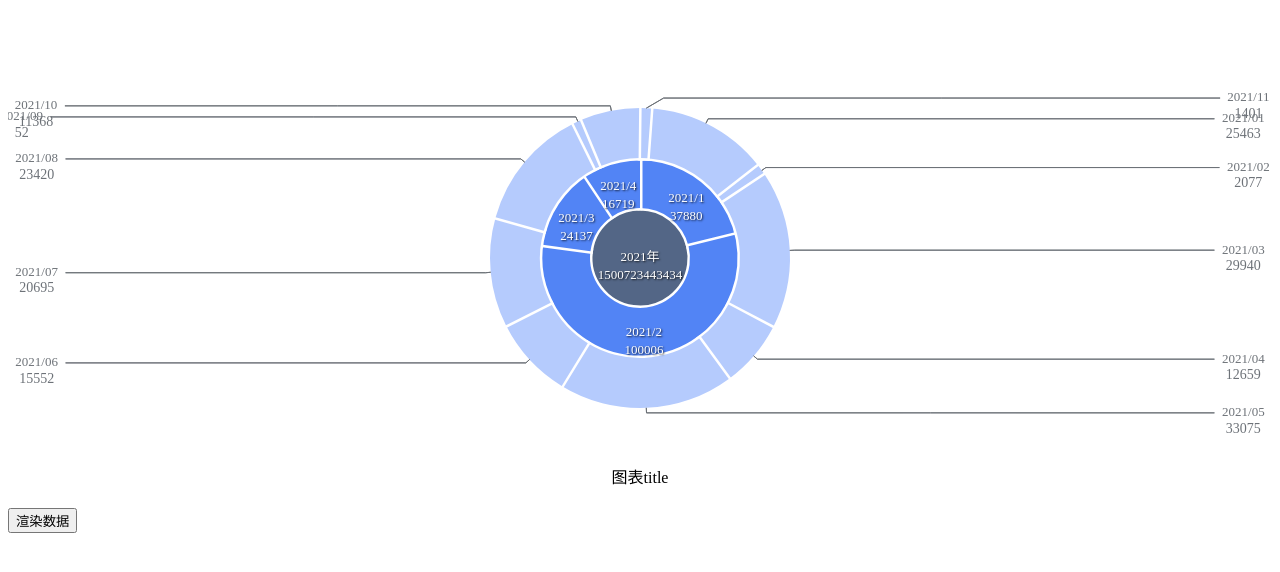
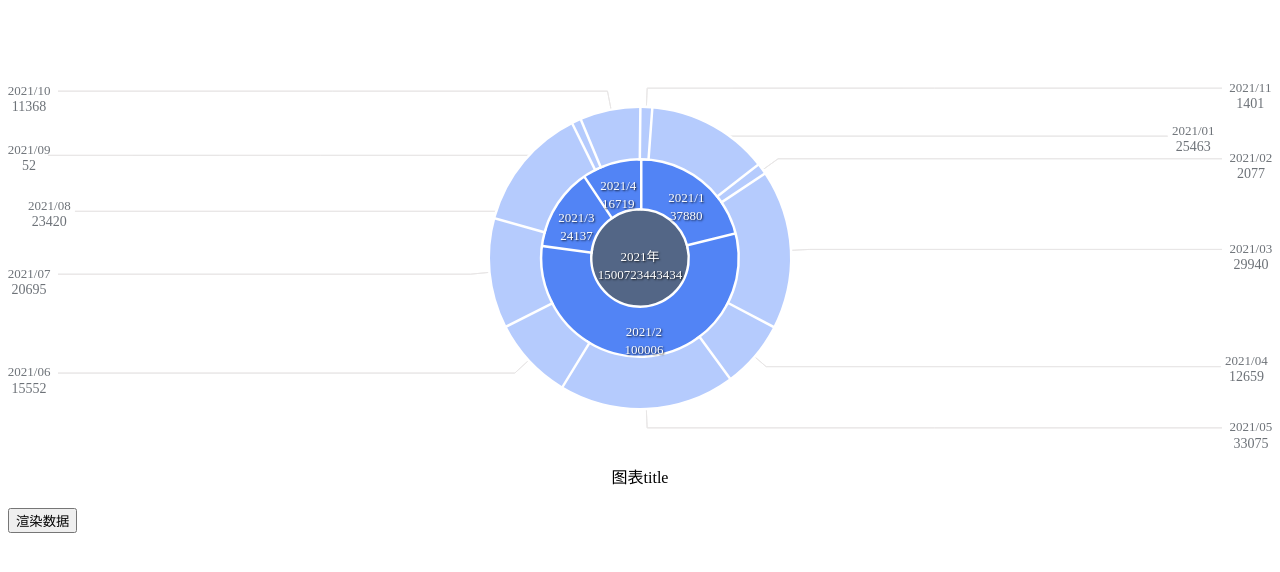
Before and after one commit to dwqdaiwenqi/simple-sunburst-chart, a website: page demo/index.html in a window 1280 px wide. Drawn offline with Linux system fonts and the light colour scheme.

Commit message:
test: interactive points

```diff
--- /dev/null
+++ b/src/common/intersectionPoint.js
@@ -0,0 +1,74 @@
+const intersectionPoint = (e) => {
+  // p0 + v1*t1 = p2 + v2*t2
+
+  // e[0].x1 + e[0].dir.x * t1 = e[1].x1 + e[1].dir.x * t2;
+  // e[0].y1 + e[0].dir.y * t1 = e[1].y1 + e[1].dir.y * t2;
+
+  // e[0].dir.x * t1 - e[1].dir.x * t2 = e[1].x1 - e[0].x1;
+  // e[0].dir.y * t1 - e[1].dir.y * t2 = e[1].y1 - e[0].y1;
+
+  //
+  //  a b          t1          e
+  //  c d          t2          f
+  let mat = {
+    a: e[0].dir.x,
+    b: -e[1].dir.x,
+    c: e[0].dir.y,
+    d: -e[1].dir.y,
+
+    e: e[1].x1 - e[0].x1,
+    f: e[1].y1 - e[0].y1
+  };
+
+  //Dx
+  let DxMat = {
+    ...mat,
+    a: mat.e,
+    c: mat.f
+  };
+  //Dy
+  let DyMat = {
+    ...mat,
+    b: mat.e,
+    d: mat.f
+  };
+
+  //D ad-cb
+  let D = mat.a * mat.d - mat.c * mat.b;
+  let Dx = DxMat.a * DxMat.d - DxMat.c * DxMat.b;
+  let Dy = DyMat.a * DyMat.d - DyMat.c * DyMat.b;
+  let intersect = {
+    x: 0,
+    y: 0
+  };
+  let msg = ''
+  if (D === 0) {
+    msg = 'no solution'
+  } else {
+    let [t1, t2] = [Dx / D, Dy / D];
+
+    if (t1 < 0 || t2 < 0) {
+      msg = 'no intersection point'
+    }
+
+    if (t1 > 0 && t2 > 0) {
+      msg = 'intersection！'
+    }
+    intersect = {
+      t1,
+      t2,
+      x: e[0].x1 + e[0].dir.x * t1,
+      y: e[0].y1 + e[0].dir.y * t1,
+      intersectionExist:true
+    };
+  }
+
+  return {
+    ...intersect,
+    msg
+  };
+};
+
+// let intersect = intersectionPoint([e[0], e[1]]);
+
+export default intersectionPoint
--- a/src/index.js
+++ b/src/index.js
@@ -8,7 +8,8 @@ import {
 } from './common/index.js'
 
 import {Stage,Text,Ring,Line,Circle} from './render/index.js'
-
+import Vec from './common/vector.js'
+import intersectionPoint from './common/intersectionPoint.js'
 const processData = ({ data, min }) => {
   const make = data.map((arr) => {
     const sumVal = arr.reduce(
@@ -43,6 +44,7 @@ const createTooltip = ()=> {
   return $tooltip
 }
 
+
 const createChartTitle = ({text,x,y,size,color}={})=>{
   const $title = document.createElement('div')
   $title.style.cssText = `
@@ -58,6 +60,14 @@ const createChartTitle = ({text,x,y,size,color}={})=>{
   return $title
 }
 
+
+const Depth = {
+  bounding:0,
+  line:1,
+  overlap:2,
+  ring:3,
+  text:4
+}
 
 export default function SunburstChart(config) {
 
@@ -81,6 +91,7 @@ export default function SunburstChart(config) {
       if (y > bottom) node.y = bottom;
     },
     _handleCollision(){
+
       const outerRings = this._rings.filter(n=>n.depth===config.data.length-1)
 
       outerRings.forEach((o1, i) => {
@@ -89,49 +100,14 @@ export default function SunburstChart(config) {
           let o2 = outerRings[j].boundingCircle
           let centerAxis = new Vec(o2.x - o1.x, o2.y - o1.y);
           let centerAxisLength = centerAxis.clone().length();
-            let minDist = (o1.radius + o2.radius)+5
+          let minDist = (o1.radius + o2.radius) + 15
 
-            if (centerAxisLength < minDist) {
-              let diff = centerAxis.clone().setLength((centerAxisLength - minDist)*.5)
+          if (centerAxisLength<minDist) {
 
             {
-                let [labelName,labelValue,line1,line2,boundingCircle] = [
-                  o2.parent.findChild({name:'labelName'})[0],
-                  o2.parent.findChild({name:'labelValue'})[0],
-                  o2.parent.findChild({name:'line1'})[0],
-                  o2.parent.findChild({name:'line2'})[0],
-                  o2.parent.findChild({name:'boundingCircle'})[0]
-                ]
 
-                const { normalize } = o2.parent.getMiddleOfEdge();
+              let diff = centerAxis.clone().setLength((centerAxisLength - minDist)*1)
 
-                const dir = sign(normalize.x);
-
-                const labelNameHeight = labelName.getHeight()
-
-                this._constrain(labelName,boundingCircle.radius)
-
-                labelName.x += diff.x*-1
-                labelName.y += diff.y*-1
-
-                labelValue.x = labelName.x
-                labelValue.y = labelName.y+labelNameHeight*1.1
-
-                boundingCircle.x = labelName.x
-                boundingCircle.y = labelName.y
-
-                line1.x2 = labelName.x - line1.dir().x*(boundingCircle.radius+10)
-                line1.y2 = labelName.y - line1.dir().y*(boundingCircle.radius+10)
-
-
-                line2.x1 = line1.x2
-                line2.y1 = line1.y2
-                line2.x2 = line1.x2 + dir*10
-                line2.y2 = line1.y2
-
-              }
-
-              {
               let [labelName,labelValue,line1,line2,boundingCircle] = [
                 o1.parent.findChild({name:'labelName'})[0],
                 o1.parent.findChild({name:'labelValue'})[0],
@@ -139,36 +115,64 @@ export default function SunburstChart(config) {
                 o1.parent.findChild({name:'line2'})[0],
                 o1.parent.findChild({name:'boundingCircle'})[0]
               ]
-                const labelNameHeight = labelName.getHeight()
 
               const { normalize } = o2.parent.getMiddleOfEdge();
 
               const dir = sign(normalize.x);
 
-                labelName.x += diff.x
-                labelName.y += diff.y
+              boundingCircle.x += diff.x*1
+              boundingCircle.y += diff.y*1
 
-                this._constrain(labelName,boundingCircle.radius)
+              // // console.log('boundingCircle.x',boundingCircle.x,boundingCircle.y)
+
+              this._constrain(boundingCircle,boundingCircle.radius)
+
+              labelName.x = boundingCircle.x
+              labelName.y = boundingCircle.y-5
 
               labelValue.x = labelName.x
-                labelValue.y = labelName.y+labelNameHeight*1.1
+              labelValue.y = labelName.y + 16
 
-                boundingCircle.x = labelName.x
-                boundingCircle.y = labelName.y
 
-                line1.x2 = labelName.x - line1.dir().x*(boundingCircle.radius+10)
-                line1.y2 = labelName.y - line1.dir().y*(boundingCircle.radius+10)
+              line2.x1 = line2.x1
+              line2.y1 = boundingCircle.y
+              line2.x2 = boundingCircle.x - dir*boundingCircle.radius
+              line2.y2 = boundingCircle.y
 
-                line2.x1 = line1.x2
-                line2.y1 = line1.y2
-                line2.x2 = line1.x2 + dir*10
-                line2.y2 = line1.y2
 
+              line1.x1 = line1.x1
+              line1.y1 = line1.y1
+              line1.x2 = line1.x2
+              line1.y2 = line1.y2
+
+              // /line2 line1 intersection
+
+              let interactive = intersectionPoint([
+                line1,line2
+              ])
+
+              if(interactive.intersectionExist){
+                let fac = Math.asin(line1.dir.clone().cross(new Vec(1,0)))/PI*180
+
+                if(abs(fac) < 5){
+                  line1.x2 = line2.x1
+                  line1.y2 = line2.y1
+                }else{
+                  line1.x2 = interactive.x
+                  line1.y2 = interactive.y
+
+                  line2.x1 = interactive.x
+                  line2.y1 = interactive.y
+                }
+              }
+
+            }
 
           }
         }
-        }
       });
+
+
     },
     clear(){
       this.stage.clear()
@@ -178,91 +182,7 @@ export default function SunburstChart(config) {
     updateTitle(title){
       this.$title.innerHTML = title
     },
-    updatePos(){
-
-      this._rings.forEach(o=>{
-        let [labelName,labelValue,line,line2] = [
-          o.findChild({name:'labelName'})[0],
-          o.findChild({name:'labelValue'})[0],
-          o.findChild({name:'line1'})[0],
-          o.findChild({name:'line2'})[0],
-        ]
-
-        o.x = config.x
-        o.y = config.y
-
-
-        const { x, y } = o.getCenterPo();
-
-        if (o.depth !==config.data.length-1) {
-          labelName.x = x
-          labelName.y = y
-
-          labelValue.x = labelName.x
-          labelValue.y = labelName.y + 18
-        }
-
-
-        if (o.depth === config.data.length-1) {
-            const { x: x1, y: y1, normalize } = o.getMiddleOfEdge();
-
-            line.x1 = x1
-            line.y1 = y1
-            line.x2 = x1  + normalize.x * 10
-            line.y2 = x1  + normalize.y * 10
-
-            if(config.processLine){
-              const {length,axis} = config.processLine(
-                {...o.userParams},
-                {...normalize},
-                (vec,rad)=>{
-                  const c = Math.cos(rad),
-                    s = Math.sin(rad);
-
-                  const x = vec.x - 0;
-                  const y = vec.y - 0;
-
-                  return {
-                    x:x * c - y * s + 0,
-                    y:x * s + y * c + 0
-                  }
-                }
-              )
-
-              line.x2 = x1 + axis.x *length
-              line.y2 = y1 + axis.y *length
-            }
-
-
-            const dir = sign(normalize.x);
-            const labelNameWidth = labelName.getWidth()
-            const labelValueWidth = labelValue.getWidth()
-
-            const lableOffset = (labelNameWidth+labelValueWidth)*.9
-
-            const targetX =
-            dir > 0
-              ? this.stage.getViewportWidth()-lableOffset
-              : lableOffset
-            const diffX = targetX - line.x2;
-
-            line2.x1 = line.x2
-            line2.y1 = line.y2
-
-            line2.x2 = line.x2+ diffX
-            line2.y2 = line.y2
-
-            // const labelNameWidth = labelName.getWidth()
-            labelName.x = line2.x2 + dir*(labelNameWidth*.8)
-            labelName.y = line2.y2
-
-            labelValue.x = labelName.x
-            labelValue.y = labelName.y + 16
-        }
-
-      })
-    },
-    updateData(data){
+    _resetElement(){
       config.title = {
         ...{text:'',x:0,y:20,size:16,color:'rgba(0,0,0,0.65)'},
         ...config.title
@@ -281,27 +201,29 @@ export default function SunburstChart(config) {
         length:10
       }}
 
-      if(this.stage.getViewportWidth()!==config.$el.offsetWidth){
-        this.stage.resize(config.$el.offsetWidth,config.$el.offsetHeight)
-      }
-
-      try{
-        if(JSON.stringify(data)===JSON.stringify(this.data)){
-          return
-        }
-      }catch(e){
-        console.log('e:',e)
-      }
+      this._createElement(this.data)
+    },
+    _createElement(data){
+      this.data = data
+      this.clear()
 
 
+      let {stage} = this
 
-      this.data = data
-      this.clear()
+      let overlapCircle = Circle({radius:config.radius})
+      stage.add(overlapCircle)
+      overlapCircle.fillStyle = 'white'
+      overlapCircle.visible = false
+      overlapCircle.x = config.x
+      overlapCircle.y = config.y
+      overlapCircle.z = Depth.overlap
+      overlapCircle.name = 'overlapCircle'
+      overlapCircle.globalAlpha = 1
 
       const processedData = processData({ data, min: config.min });
       const stepRadius = config.radius / processedData.length;
 
-      let {stage} = this
+
       for (let i = 0, len = processedData.length; i < len; i++) {
         const children = processedData[i];
         const radius = (i / len) * config.radius;
@@ -343,6 +265,7 @@ export default function SunburstChart(config) {
           ring.globalAlpha = 1;
           ring.userParams = { ...childData,color:co };
           ring.depth = i
+          ring.z = Depth.ring
 
           if (ring.depth !== processedData.length-1) {
             const textName = Text({ text: childData.name });
@@ -351,14 +274,14 @@ export default function SunburstChart(config) {
             textName.x = x + font.tx
             textName.y = y + font.ty
             textName.font = font.font
-            textName.z = 2
+            textName.z = Depth.text
             textName.name = 'labelName'
             const textValue = Text({ text: childData.value });
             ring.add(textValue);
             textValue.font = font.font
             textValue.x = x + font.tx
             textValue.y = y + 18+ font.ty
-            textValue.z = 2
+            textValue.z = Depth.text
             textValue.name = 'labelValue'
 
 
@@ -370,58 +293,37 @@ export default function SunburstChart(config) {
 
           if (ring.depth === processedData.length-1) {
 
-            const { x: x1, y: y1, normalize } = ring.getMiddleOfEdge();
+            const { x: x1, y: y1, normalize, tangent } = ring.getMiddleOfEdge();
 
             const line = Line({
               x1,
               y1,
-              x2: x1 + normalize.x * 10,
-              y2: y1 + normalize.y * 10,
-            });
+              x2:x1+normalize.x*20,
+              y2:y1+normalize.y*20
+            })
+            ring.add(line)
             line.name = 'line1'
-            line.z = 1
-            ring.add(line);
-            line.strokeStyle = '#6D7278';
+            line.strokeStyle = '#e8e6e6';
+            line.z = Depth.line
 
-            if(config.processLine){
-              const {length,axis} = config.processLine(
-                {...ring.userParams},
-                {...normalize},
-                (vec,rad)=>{
-                  const c = Math.cos(rad),
-                    s = Math.sin(rad);
-
-                  const x = vec.x - 0;
-                  const y = vec.y - 0;
-
-                  return {
-                    x:x * c - y * s + 0,
-                    y:x * s + y * c + 0
-                  }
-                }
-              )
-
-              line.x2 = x1 + axis.x *length
-              line.y2 = y1 + axis.y *length
-            }
 
             const dir = sign(normalize.x);
 
             const targetX =
             dir > 0
-              ? this.stage.getViewportWidth()-100
+              ? this.stage.getViewportWidth()-50
               : 50
             const diffX = targetX - line.x2;
             const line2 = Line({
-              x1: line.x2,
-              y1: line.y2,
-              x2: line.x2 + diffX,
-              y2: line.y2,
-            });
-            ring.add(line2);
-            line2.z = 1
-            line2.strokeStyle = '#6D7278';
+              x1:line.x2,
+              y1:line.y2,
+              x2:line.x2 + diffX,
+              y2:line.y2
+            })
+            ring.add(line2)
             line2.name = 'line2'
+            line2.strokeStyle = '#e8e6e6';
+            line2.z = Depth.line
 
 
             const labelName = Text({ text: childData.name });
@@ -432,23 +334,38 @@ export default function SunburstChart(config) {
             labelName.x = line2.x2 + dir*(labelNameWidth*.8+font.tx)
             labelName.y = line2.y2 + font.ty
             ring.add(labelName)
-            labelName.z = 2
+            labelName.z = Depth.text
 
             const labelValue = Text({ text: childData.value });
             ring.add(labelValue);
             labelValue.fillStyle = '#6D7278';
             labelValue.x = labelName.x
             labelValue.y = labelName.y + 16
-            labelValue.z = 2
+            labelValue.z = Depth.text
             labelValue.name = 'labelValue'
 
+            const labelValueWidth = labelValue.getWidth()
             labelName.shadowBlur = labelValue.shadowBlur = font.shadowBlur
             labelName.shadowOffsetX = labelValue.shadowOffsetX = font.shadowOffsetX
             labelName.shadowOffsetY = labelValue.shadowOffsetY = font.shadowOffsetY
             labelName.shadowColor = labelValue.shadowColor = font.shadowColor
 
 
+            const boundRadius =  (labelValueWidth+labelNameWidth)*.4
 
+            const boundingCircle = Circle({
+              radius:boundRadius
+            })
+            boundingCircle.name = 'boundingCircle'
+            boundingCircle.attrName = 'boundingCircle-'+childData.name
+            boundingCircle.fillStyle = 'transparent'
+            boundingCircle.strokeStyle = 'transparent'
+            ring.add(boundingCircle)
+            ring.boundingCircle = boundingCircle
+
+            boundingCircle.x = labelName.x
+            boundingCircle.y = labelName.y+5
+            boundingCircle.z = Depth.bounding
           }
 
           depthChilds.push(ring);
@@ -529,6 +446,105 @@ export default function SunburstChart(config) {
         }
       });
     },
+    updatePos(){
+
+      this._rings.forEach(o=>{
+        let [labelName,labelValue,line,line2,boundingCircle] = [
+          o.findChild({name:'labelName'})[0],
+          o.findChild({name:'labelValue'})[0],
+          o.findChild({name:'line1'})[0],
+          o.findChild({name:'line2'})[0],
+          o.findChild({name:'boundingCircle'})[0],
+        ]
+
+        o.x = config.x
+        o.y = config.y
+
+        if (o.depth !==config.data.length-1) {
+          const { x, y } = o.getCenterPo();
+          labelName.x = x
+          labelName.y = y
+
+          labelValue.x = labelName.x
+          labelValue.y = labelName.y + 18
+        }
+
+        if (o.depth === config.data.length-1) {
+
+          const { x: x1, y: y1, normalize, tangent } = o.getMiddleOfEdge();
+
+          line.x1 = x1
+          line.y1 = y1
+          line.x2 = x1  + tangent.x * 10
+          line.y2 = y1  + tangent.y * 10
+
+          const labelNameWidth = labelName.getWidth()
+          const labelValueWidth = labelValue.getWidth()
+
+          const lableOffset = (labelNameWidth+labelValueWidth)*.9
+
+          const dir = sign(normalize.x);
+
+          const targetX =
+          dir > 0
+            ? this.stage.getViewportWidth()-lableOffset
+            : lableOffset
+          const diffX = targetX - line.x2
+          line2.x1 = line.x2
+          line2.y1 = line.y2
+          line2.x2 = line.x2 + diffX
+          line2.y2 = line.y2
+
+
+          labelName.x = line2.x2 + dir*(labelNameWidth*.8)
+          labelName.y = line2.y2
+
+          labelValue.x = labelName.x
+          labelValue.y = labelName.y + 16
+
+          boundingCircle.x = labelName.x
+          boundingCircle.y = l(labelName.y,labelValue.y,.5)
+        }
+
+      })
+
+    },
+    updateData(data){
+
+      config.title = {
+        ...{text:'',x:0,y:20,size:16,color:'rgba(0,0,0,0.65)'},
+        ...config.title
+      }
+
+      config.x = this.resizeObserver ? config.$el.offsetWidth * 0.5 : config.x;
+      config.y = this.resizeObserver ? config.$el.offsetHeight * 0.5 : config.y;
+      config.gap = config.gap ?? 0;
+      config.min = config.min ?? 0.01;
+      config.levels = config.levels ?? [];
+      config.labelMode = config.labelMode ?? 'space-between';
+      config.radius = this.resizeObserver ? config.$el.offsetHeight * 0.3 : config.radius;
+      config.processLineDist = config.processLineDist || function(){ return 10}
+      config.processLine = config.processLine || function(userParams,normalize){ return {
+        axis:normalize,
+        length:10
+      }}
+
+      if(this.stage.getViewportWidth()!==config.$el.offsetWidth){
+        this.stage.resize(config.$el.offsetWidth,config.$el.offsetHeight)
+      }
+
+      try{
+        if(JSON.stringify(data)===JSON.stringify(this.data)){
+          return
+        }
+      }catch(e){
+        console.log('e:',e)
+      }
+
+
+      this._createElement(data)
+
+    },
     onElementCancel(fn){
       this.handleElementCancel = fn
     },
@@ -546,21 +562,26 @@ export default function SunburstChart(config) {
         );
         stage.tick(() => {
           stage.update();
-          this.updatePos()
+          this._handleCollision()
         });
         this.stage = stage;
+
+        onclick = ()=>{
+          // this._handleCollision()
+        }
       }
 
 
     },
     autoResize() {
       this.resizeObserver = new ResizeObserver(debounce(() => {
-        this.updateData(config.data)
+        this._resetElement()
       }));
       this.resizeObserver.observe(config.$el);
     },
   };
   that.autoResize()
   that.render()
+  that.updateData(config.data)
   return that;
 }
--- a/src/render/line.js
+++ b/src/render/line.js
@@ -1,5 +1,5 @@
 import Group from './group.js'
-
+import Vector from '../common/vector.js';
 const Line = ({
   x1, y1, x2, y2,
 }) => {
@@ -14,6 +14,14 @@ const Line = ({
       this.x2 = x2;
       this.y1 = y1;
       this.y2 = y2;
+
+      Object.defineProperties(this,{
+        dir:{
+          get(){
+            return new Vector(this.x2-this.x1,this.y2-this.y1).normalize()
+          }
+        }
+      })
       return this;
     },
     update(c) {
--- a/src/render/ring.js
+++ b/src/render/ring.js
@@ -44,6 +44,12 @@ const Ring = ({
           x: cos(radian),
           y: sin(radian),
         },
+        tangent:{
+          // x:-sin(radian),
+          // y:cos(radian)
+          x:-sin(radian),
+          y:cos(radian)
+        }
       };
     },
     drawPath(c) {
@@ -77,6 +83,8 @@ const Ring = ({
         true, // 逆时针绘制
       );
       c.closePath();
+
+      // c.arc(200,200,100,0,Math.PI*2)
     },
   });
   return that.init();
--- a/src/render/shape.js
+++ b/src/render/shape.js
@@ -4,6 +4,7 @@ const Shape = () => {
   const that = Group()
   Object.assign(that,{
     shape: true,
+    visible:true,
     onClick(fuc) {
       this.clickHandle = fuc;
     },
--- a/src/render/stage.js
+++ b/src/render/stage.js
@@ -46,8 +46,12 @@ const Stage = (w, h, $el) => {
     getHeight(){
       return this.$c.height
     },
-    getShapes() {
-      return this.elements.filter((n) => n.shape);
+    getShapes(process) {
+      let result = this.elements.filter((n) => n.shape)
+      if(process){
+        result = result.filter(n=>process(n))
+      }
+      return result
     },
     getClipSpacePo(x, y) {
       const scrollTop =
@@ -71,7 +75,7 @@ const Stage = (w, h, $el) => {
     registryEvents() {
       this.$el.onclick = (event) => {
         const [x, y] = this.getClipSpacePo(event.pageX, event.pageY);
-        const shapes = this.getShapes();
+        const shapes = this.getShapes((n)=>n.visible);
         shapes.forEach((item) => {
           if (item.inPath(x, y)) {
             item?.clickHandle?.(x, y);
@@ -85,7 +89,7 @@ const Stage = (w, h, $el) => {
       let currentMousemoveItem = null;
       this.$el.onmousemove = (event) => {
         const [x, y] = this.getClipSpacePo(event.pageX, event.pageY);
-        const shapes = this.getShapes();
+        const shapes = this.getShapes((n)=>n.visible);
 
         currentMousemoveItem = null;
         shapes.forEach((item) => {
```
Also changed, not shown: demo/index.html (+1 -0 lines). Lines whose indentation alone changed are shown as unchanged.
